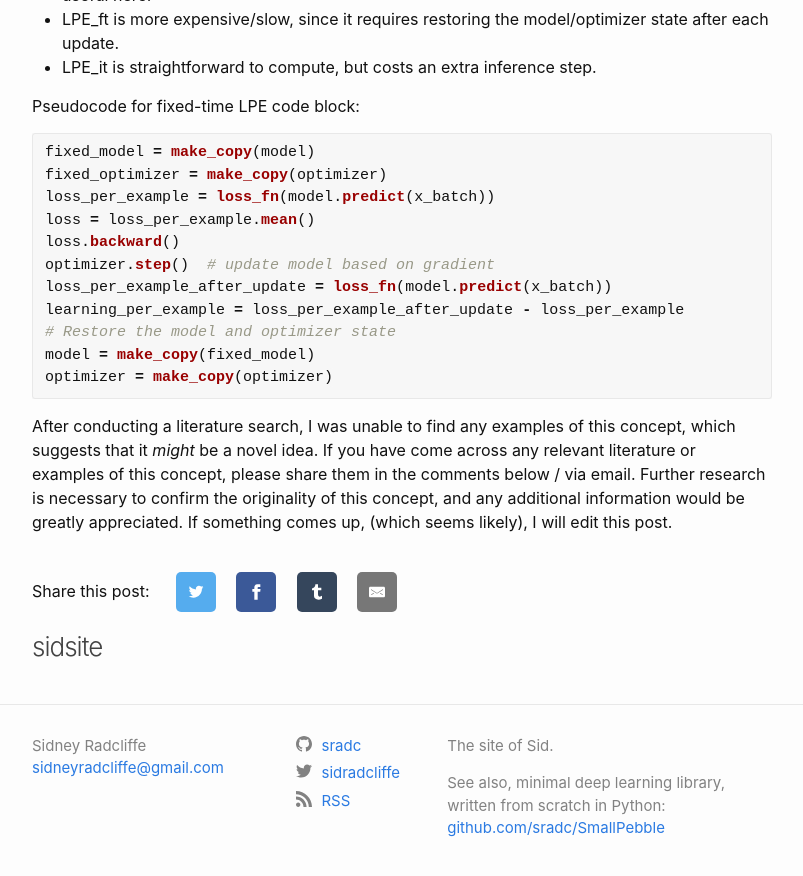
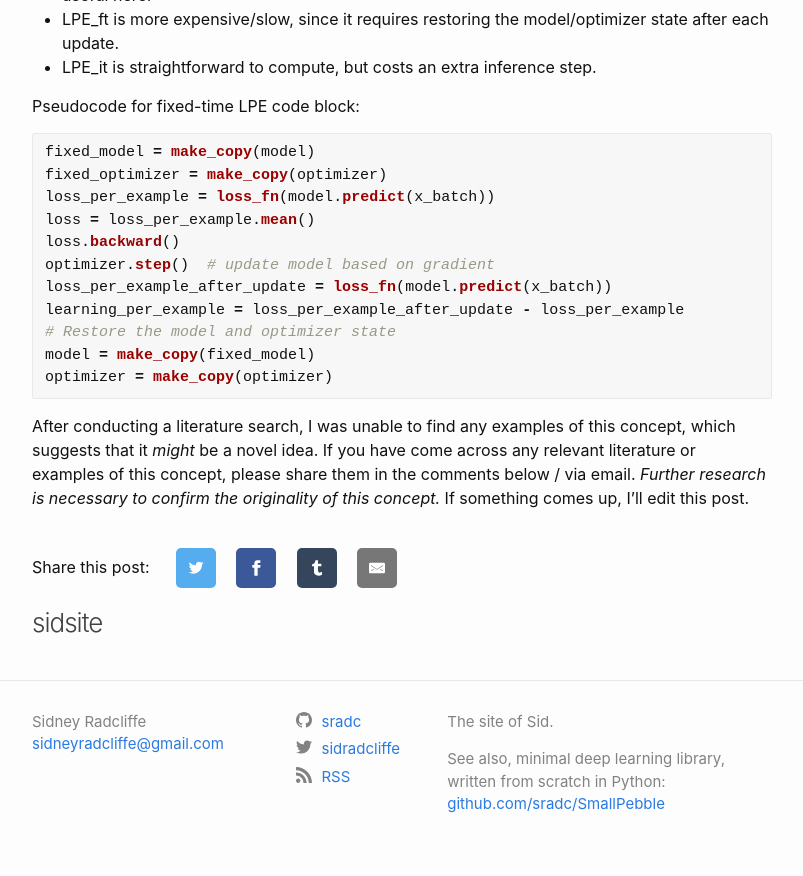
Before and after one commit to sradc/sradc.github.io, a Jekyll site: the page built from _posts/2023-06-11-lpe.md, in a window 1280 px wide and 900 px high, scrolled down 1455 px. Shown: the top 876 px of the window, without its empty margins (238-1041 px from the left). Built offline with Jekyll 4.4.1, drawn with Linux system fonts in a browser that asks for light colours; comment, search, counter and statistics services are not loaded.

Commit message:
small edit _posts/2023-06-11-lpe.md

```diff
--- a/_posts/2023-06-11-lpe.md
+++ b/_posts/2023-06-11-lpe.md
@@ -89,6 +89,5 @@ I was unable to find any examples of this concept,
 which suggests that it _might_ be a novel idea.
 If you have come across any relevant literature or examples of this concept,
 please share them in the comments below / via email.
-Further research is necessary to confirm the originality of this concept,
-and any additional information would be greatly appreciated.
-If something comes up, (which seems likely), I will edit this post.
+_Further research is necessary to confirm the originality of this concept._
+If something comes up, I'll edit this post.
```
